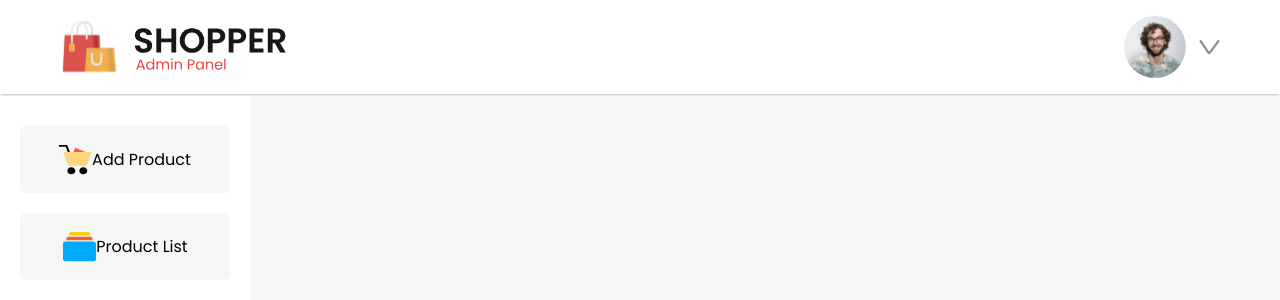
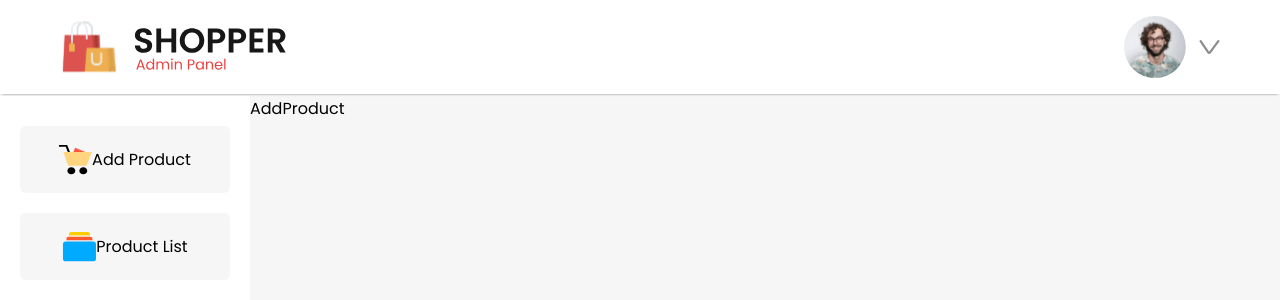
Before and after one commit to ArnaudHalvick/e-commerce-mern-stack, a React (Vite) app in the folder admin/: page /add-product in a window 1280 px wide. Shown: the top 300 px of the page. Built offline with nearby package versions, Linux system fonts and the light colour scheme.

Commit message:
Create AddProduct and ListProduct component and routes

```diff
--- /dev/null
+++ b/admin/src/components/addProduct/AddProduct.jsx
@@ -0,0 +1,7 @@
+import "./AddProduct.css";
+
+const AddProduct = () => {
+  return <div className="add-product">AddProduct</div>;
+};
+
+export default AddProduct;
--- /dev/null
+++ b/admin/src/components/listProduct/ListProduct.jsx
@@ -0,0 +1,7 @@
+import "./ListProduct.css";
+
+const ListProduct = () => {
+  return <div className="list-product">ListProduct</div>;
+};
+
+export default ListProduct;
--- a/admin/src/pages/admin/Admin.css
+++ b/admin/src/pages/admin/Admin.css
@@ -0,0 +1,5 @@
+.admin {
+  display: flex;
+}
+
+/* TODO: Make admin page responsive. Make it flex direction row for small screens */
--- a/admin/src/pages/admin/Admin.jsx
+++ b/admin/src/pages/admin/Admin.jsx
@@ -1,10 +1,17 @@
 import "./Admin.css";
 import Sidebar from "../../components/sidebar/Sidebar";
+import { Routes, Route } from "react-router-dom";
+import AddProduct from "../../components/addProduct/AddProduct";
+import ListProduct from "../../components/listProduct/ListProduct";
 
 const Admin = () => {
   return (
     <div className="admin">
       <Sidebar />
+      <Routes>
+        <Route path="/add-product" element={<AddProduct />} />
+        <Route path="/list-product" element={<ListProduct />} />
+      </Routes>
     </div>
   );
 };
```
Also changed, not shown: admin/src/components/addProduct/AddProduct.css (added), admin/src/components/listProduct/ListProduct.css (added).
